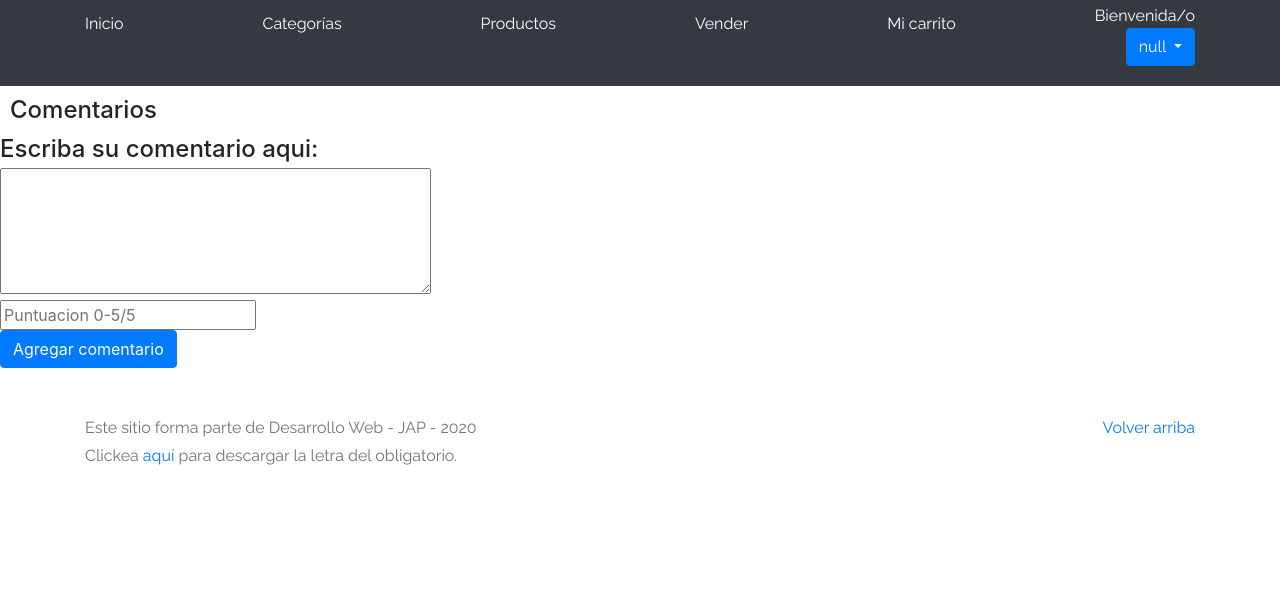
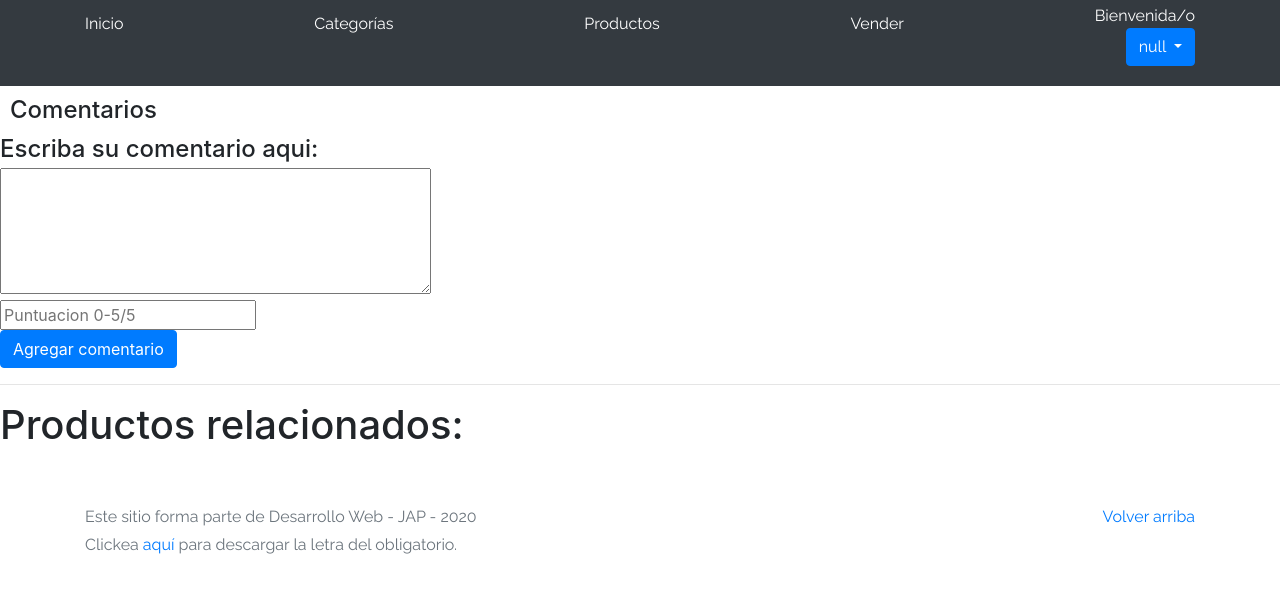
Before and after one commit to faba14/proyecto_dw_jap, a plain HTML site: page product-info.html in a window 1280 px wide. Drawn offline with nearby package versions, Linux system fonts and the light colour scheme; no server answers.

Commit message:
correciones

```diff
--- a/product-info.html
+++ b/product-info.html
@@ -13,8 +13,6 @@
   <link href="css/font-awesome.min.css" rel="stylesheet">
   <link href="css/bootstrap.min.css" rel="stylesheet">
   <link href="css/styles.css" rel="stylesheet">
-  <link rel="stylesheet" href="https://maxcdn.bootstrapcdn.com/bootstrap/4.0.0/css/bootstrap.min.css" integrity="sha384-Gn5384xqQ1aoWXA+058RXPxPg6fy4IWvTNh0E263XmFcJlSAwiGgFAW/dAiS6JXm" crossorigin="anonymous">
-  <link rel="stylesheet" href="https://cdnjs.cloudflare.com/ajax/libs/font-awesome/4.7.0/css/font-awesome.min.css">
 </head>
 
 <body>
@@ -24,7 +22,6 @@
       <a class="py-2 d-none d-md-inline-block" href="categories.html">Categorías</a>
       <a class="py-2 d-none d-md-inline-block" href="products.html">Productos</a>
       <a class="py-2 d-none d-md-inline-block" href="sell.html">Vender</a>
-      <a class="py-2 d-none d-md-inline-block" href="cart.html">Mi carrito</a>
       <p id="usuario"  style="color:white; text-align: right;"> Bienvenida/o </p>
     </div>
   </nav>
@@ -39,6 +36,11 @@
     <input type="text" id="coment.score" placeholder="Puntuacion 0-5/5"></input>
     <br>
     <button id="addComentBtn" class="btn btn-primary" onclick="addComent()">Agregar comentario</button>
+  </div>
+  <hr>
+  <div>
+    <h1>Productos relacionados:</h1>
+    <div id="relProdCont" class="row"></div>
   </div>
   <footer class="text-muted">
     <div class="container">
```
Also changed, not shown: categories.html (+0 -1 lines), category-info.html (+1 -1 lines), inicio.html (+0 -1 lines), products.html (+0 -1 lines).
